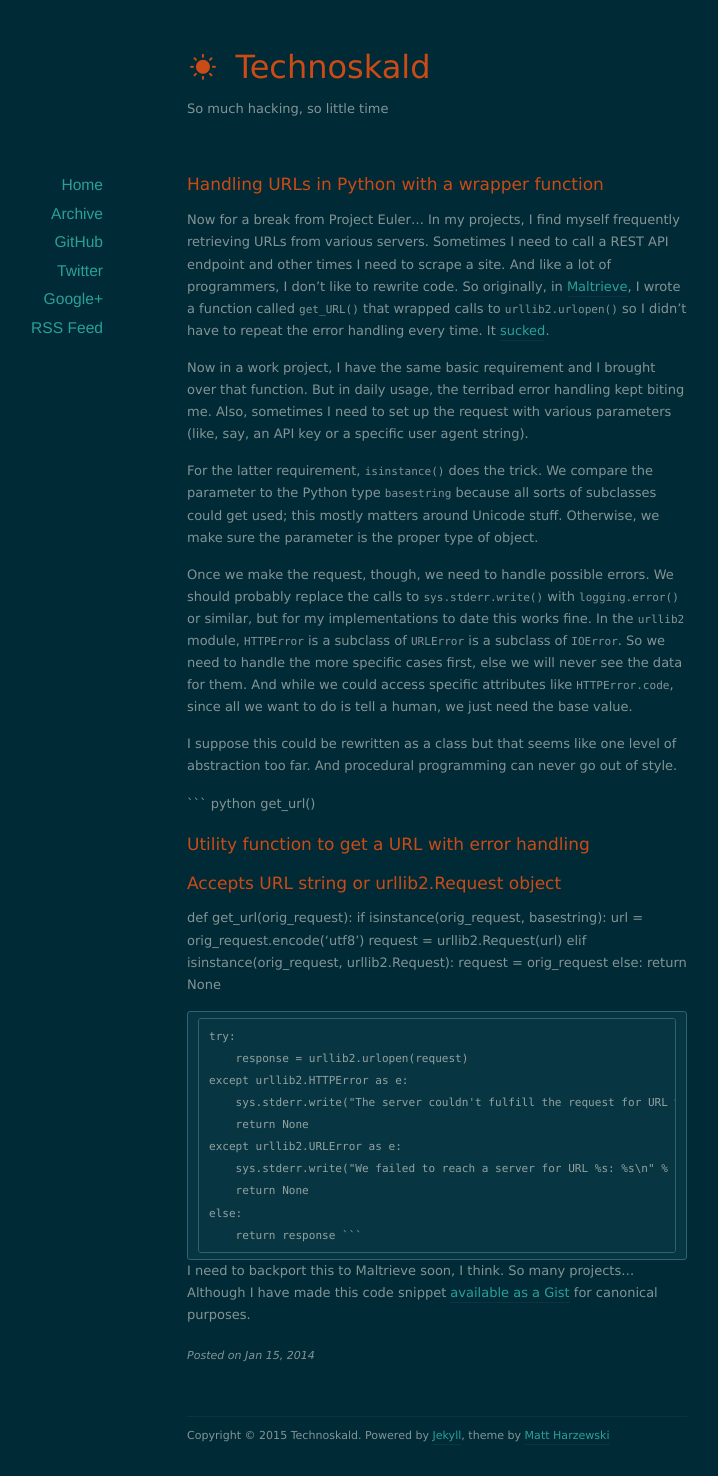
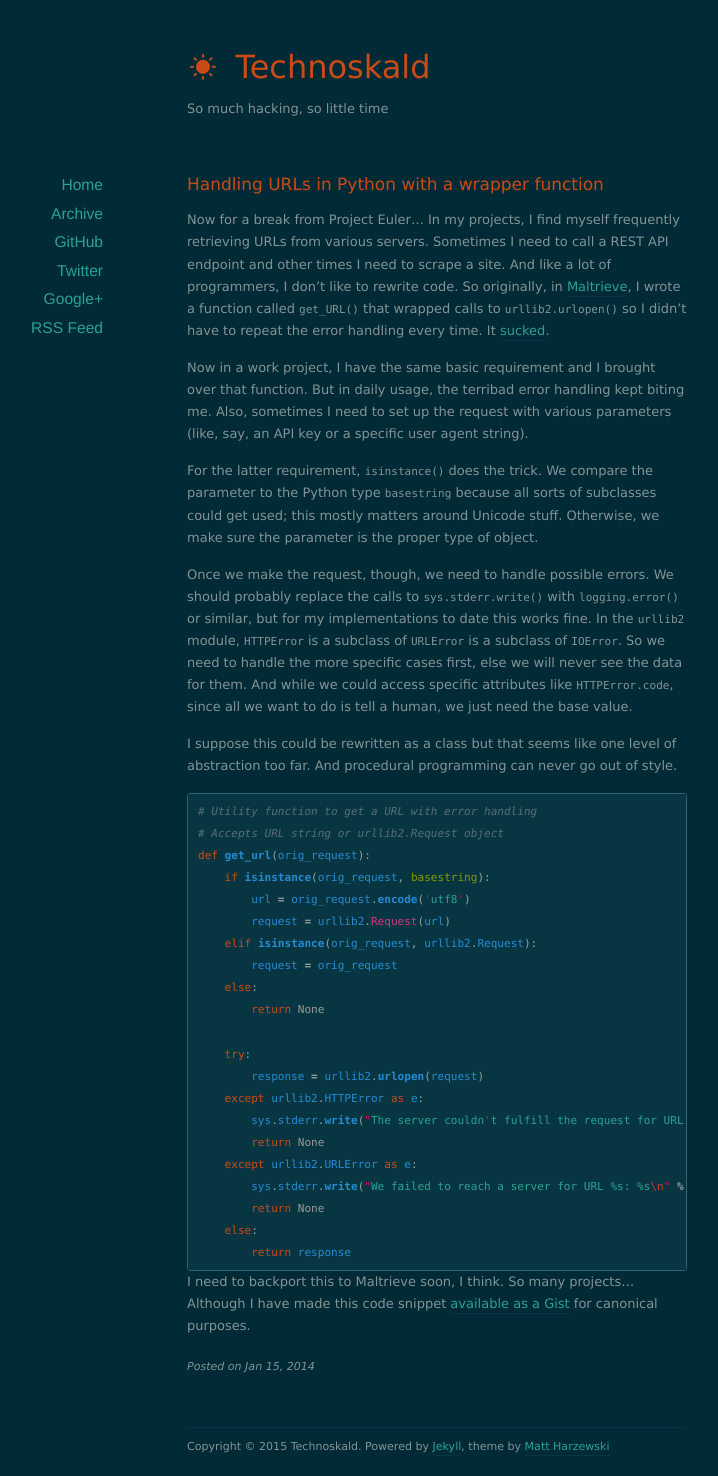
Before and after one commit to krmaxwell/krmaxwell.github.io, a Jekyll site: the page built from _posts/2014-01-14-handling-urls-python-wrapper-function.markdown, in a window 1280 px wide. Shown: the whole page, without its empty margins (203-921 px from the left). Built offline with Jekyll 4.4.1, drawn with Linux system fonts in a browser that asks for light colours; nearby versions of some CDN libraries.

Commit message:
Use syntax highlighting tag

````diff
--- a/_posts/2014-01-14-handling-urls-python-wrapper-function.markdown
+++ b/_posts/2014-01-14-handling-urls-python-wrapper-function.markdown
@@ -16,7 +16,7 @@ Once we make the request, though, we need to handle possible errors. We should p
 
 I suppose this could be rewritten as a class but that seems like one level of abstraction too far. And procedural programming can never go out of style.
 
-``` python get_url()
+{% highlight python %}
 # Utility function to get a URL with error handling
 # Accepts URL string or urllib2.Request object
 def get_url(orig_request):
@@ -38,6 +38,6 @@ def get_url(orig_request):
         return None
     else:
         return response
-```
+{% endhighlight %}
 
 I need to backport this to Maltrieve soon, I think. So many projects... Although I have made this code snippet [available as a Gist](https://gist.github.com/technoskald/8430955) for canonical purposes.
````
